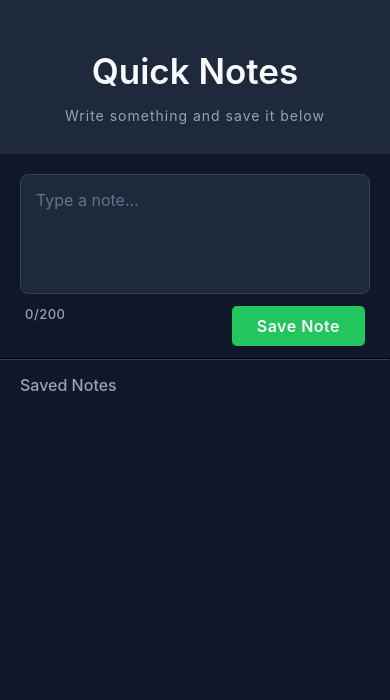
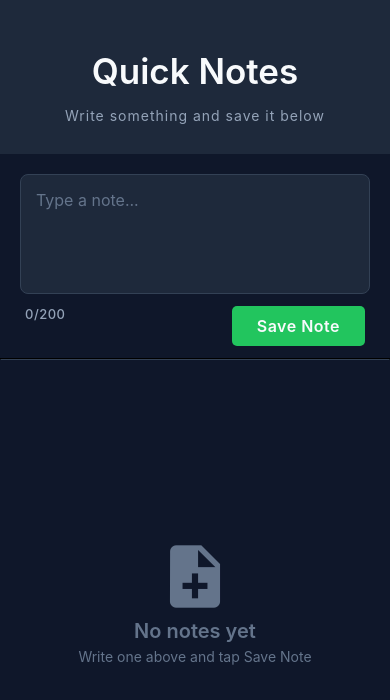
Before and after one commit to Xebec186/notes-mobile-app, a React Native app: screen / in a window 390 px wide. Shown: the top 700 px of the page. Built offline with nearby package versions, Linux system fonts and the light colour scheme.

Commit message:
style: show add-note icon and text when note list is empty

```diff
--- a/App.js
+++ b/App.js
@@ -1,8 +1,9 @@
-import { StyleSheet, View } from "react-native";
+import { useState } from "react";
+import { StyleSheet, Text, View } from "react-native";
 import Header from "./components/Header";
 import NoteInput from "./components/NoteInput";
 import NotesList from "./components/NotesList";
-import { useState } from "react";
+import NoNote from "./components/NoNote";
 
 export default function App() {
   const [notes, setNotes] = useState([]);
@@ -12,7 +13,11 @@ export default function App() {
       <Header />
       <NoteInput onSave={setNotes} />
       <View style={styles.viewBorderBottom}></View>
-      <NotesList notes={notes} onDelete={setNotes} />
+      {notes.length === 0 ? (
+        <NoNote />
+      ) : (
+        <NotesList notes={notes} onDelete={setNotes} />
+      )}
     </View>
   );
 }
--- /dev/null
+++ b/components/NoNote.js
@@ -0,0 +1,32 @@
+import { StyleSheet, Text, View } from "react-native";
+import MaterialIcons from "@expo/vector-icons/MaterialIcons";
+
+function NoNote() {
+  return (
+    <View style={styles.container}>
+      <MaterialIcons name="note-add" size={75} color="#64748B" />
+      <Text style={styles.bigText}>No notes yet</Text>
+      <Text style={styles.smallText}>Write one above and tap Save Note</Text>
+    </View>
+  );
+}
+
+export default NoNote;
+
+const styles = StyleSheet.create({
+  container: {
+    flex: 1,
+    justifyContent: "center",
+    alignItems: "center",
+    gap: 5,
+  },
+  bigText: {
+    fontSize: 20,
+    fontWeight: 600,
+    color: "#64748B",
+  },
+  smallText: {
+    fontSize: 14,
+    color: "#64748B",
+  },
+});
```
